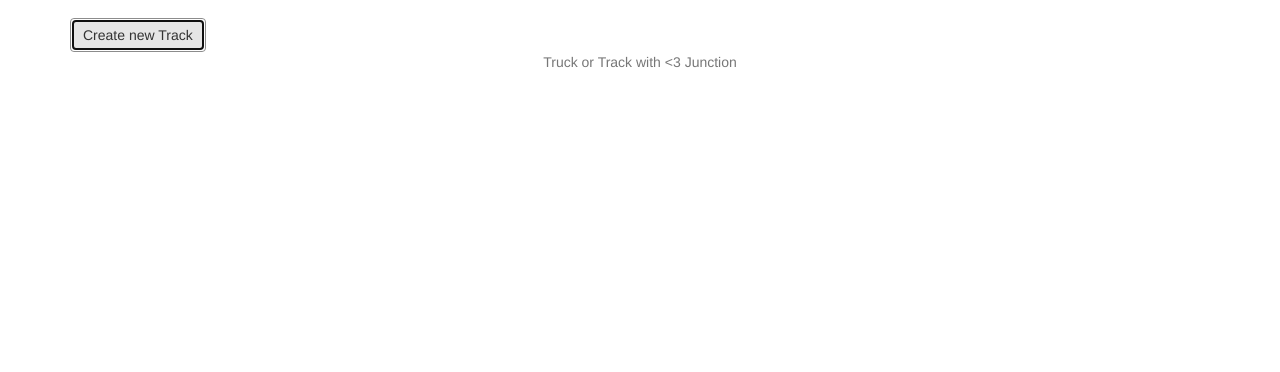
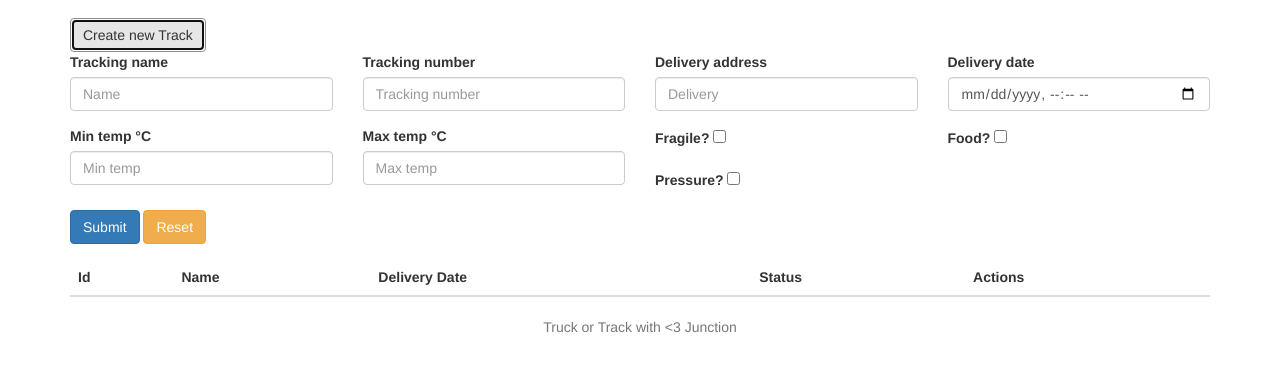
Before and after one commit to eloimuns/Junction2k17, a plain HTML site: page WEB/index.html in a window 1280 px wide. Both pictures are taken after a click on the button "Create new Track". Shown: the part 54-426 px from the top of the page. Drawn offline with Linux system fonts and the light colour scheme; no server answers.

Commit message:
Add more changes

```diff
--- a/WEB/js/trackdetail.js
+++ b/WEB/js/trackdetail.js
@@ -1,9 +1,4 @@
 app.controller('TrackDetailCtrl', function($scope, $location, $routeParams, Service) {
-
-
-  $scope.back = function(track) {
-    $location.path('/');
-  }
 
   $scope.tooglePasteArea = function(){
     $scope.showPasteArea = !$scope.showPasteArea;
@@ -15,6 +10,7 @@ app.controller('TrackDetailCtrl', function($scope, $location, $routeParams, Serv
         if (success.data){
           $scope.init();
         }
+      }
     })
   }
 
@@ -24,7 +20,7 @@ app.controller('TrackDetailCtrl', function($scope, $location, $routeParams, Serv
     Service.getTrack($routeParams.id).then(function(success) {
       if (success){
         if (success.data){
-          $scope.track = success.data;
+          $scope.track = success.data[0];
         }
       }
     })
--- a/WEB/js/tracks.js
+++ b/WEB/js/tracks.js
@@ -26,7 +26,7 @@ app.controller('TrackCtrl', function($scope, $location, $rootScope, Service) {
   $scope.init = function(){
     $scope.viewNewRoute = false;
     $scope.newTrack = {};
-    scope.trackList = [];
+    $scope.trackList = [];
     Service.getTracks().then(function(success) {
       if (success){
         if (success.data){
--- a/WEB/views/all.html
+++ b/WEB/views/all.html
@@ -12,7 +12,7 @@
     <tr ng-repeat="row in trackList track by $index">
       <td>{{row.number}}</td>
       <td>{{row.name}}</td>
-      <td>{{row.date }}</td>
+      <td>{{row.date | date:'dd/MM/yyyy hh:mm' }}</td>
       <td>{{row.status}}</td>
       <td><a ng-click="goTo(row)" href="">View Details</a></td>
     </tr>
--- a/WEB/views/newRoute.html
+++ b/WEB/views/newRoute.html
@@ -1,46 +1,48 @@
 <form>
   <div class="row">
-    <div class="form-group col-xs-6">
+    <div class="form-group col-xs-6 col-md-3">
       <label for="name">Tracking name</label>
       <input type="text" class="form-control" id="name" placeholder="Name" ng-model="newTrack.name">
     </div>
-    <div class="form-group col-xs-6">
+    <div class="form-group col-xs-6 col-md-3">
       <label for="number">Tracking number</label>
       <input type="text" class="form-control" id="number" placeholder="Tracking number" ng-model="newTrack.number">
     </div>
-    <div class="form-group col-xs-6">
+    <div class="form-group col-xs-6 col-md-3">
       <label for="destination">Delivery address</label>
       <input type="text" class="form-control" id="destination" placeholder="Delivery" ng-model="newTrack.delivery">
     </div>
-    <div class="form-group col-xs-6">
+    <div class="form-group col-xs-6 col-md-3">
       <label for="date">Delivery date</label>
       <input type="datetime-local" class="form-control" id="date" placeholder="Delivery" ng-model="newTrack.date">
     </div>
-    <div class="form-group col-xs-6">
+    <div class="form-group col-xs-6 col-md-3">
       <label for="mintemp">Min temp °C</label>
       <input type="text" class="form-control" id="mintemp" placeholder="Min temp" ng-model="newTrack.mintemp">
     </div>
-    <div class="form-group col-xs-6">
+    <div class="form-group col-xs-6 col-md-3">
       <label for="maxtemp">Max temp °C</label>
       <input type="text" class="form-control" id="maxtemp" placeholder="Max temp" ng-model="newTrack.maxtemp">
     </div>
-    <div class="form-group col-xs-12">
+    <div class="form-group col-xs-12 col-md-3">
       <label for="fragile">Fragile?</label>
       <input type="checkbox" id="fragile" ng-model="newTrack.isFragile">
     </div>
-    <div class="form-group col-xs-12">
+    <div class="form-group col-xs-12 col-md-3">
       <label for="food">Food?</label>
       <input type="checkbox" id="food" ng-model="newTrack.isFood">
     </div>
-    <div class="form-group col-xs-12">
+    <div class="form-group col-xs-12 col-md-3">
       <label for="pressure">Pressure?</label>
       <input type="checkbox" id="pressure" ng-model="newTrack.isPressure">
     </div>
-    <div class="form-group col-xs-6" ng-show="newTrack.isPressure">
+  </div>
+  <div class="row">
+    <div class="form-group col-xs-6 col-md-3" ng-show="newTrack.isPressure">
       <label for="minpressure">Min pressure</label>
       <input type="text" class="form-control" id="minpressure" placeholder="Min pressure" ng-model="newTrack.minpressure">
     </div>
-    <div class="form-group col-xs-6" ng-show="newTrack.isPressure">
+    <div class="form-group col-xs-6 col-md-3" ng-show="newTrack.isPressure">
       <label for="maxpressure">Max pressure</label>
       <input type="text" class="form-control" id="maxpressure" placeholder="Max pressure" ng-model="newTrack.maxpressure">
     </div>
```
Also changed, not shown: WEB/views/detail.html (+1 -4 lines).
